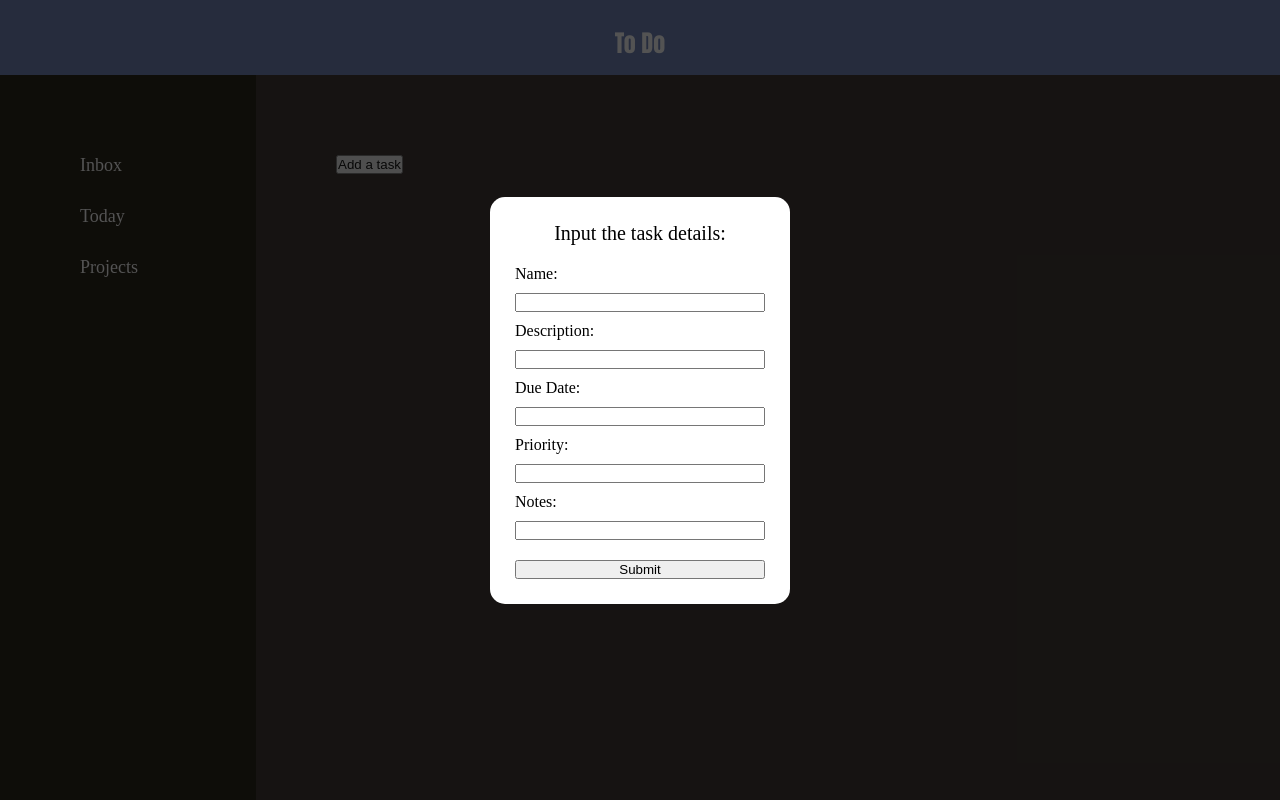
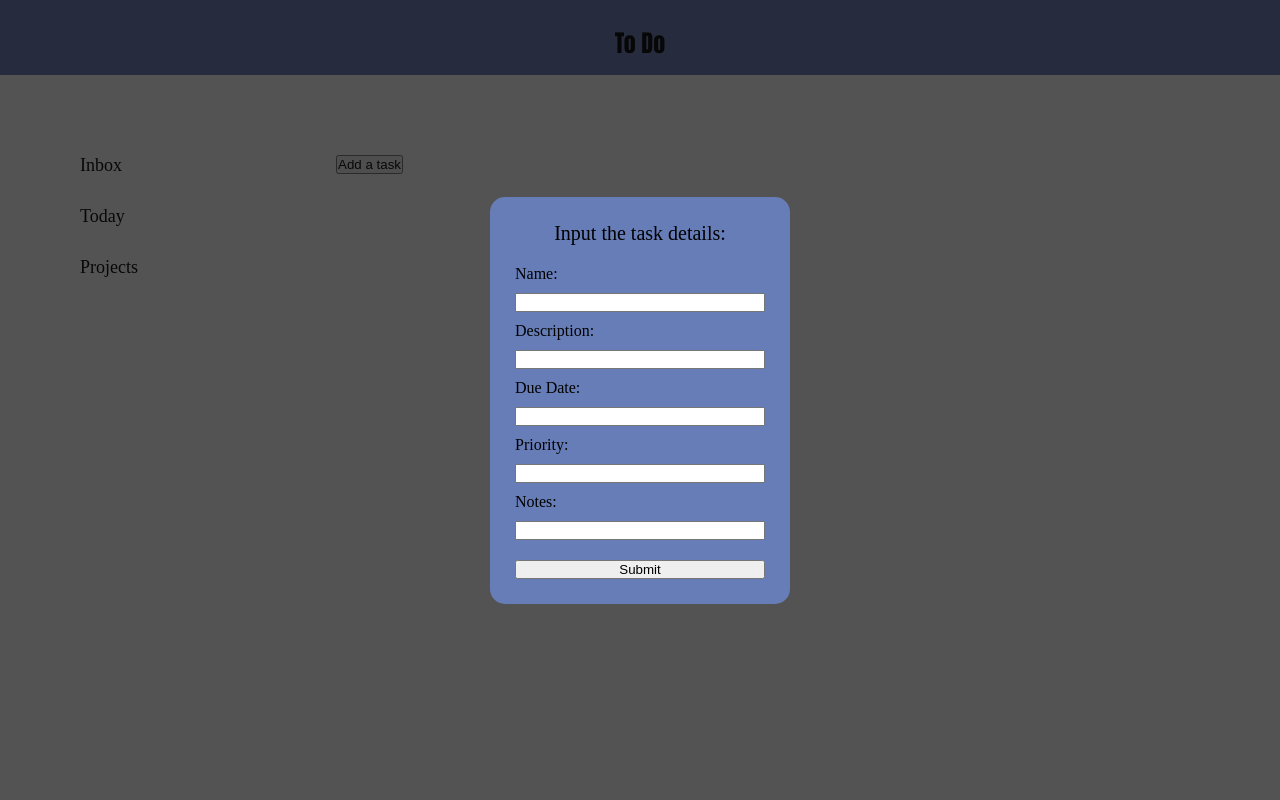
Before and after one commit to hysyb/ToDoList, a plain HTML site: page index.html in a window 1280 px wide. Both pictures are taken after a click on the button "Add a task". Shown: the top 800 px of the page. Drawn offline with Linux system fonts and the light colour scheme.

Commit message:
Soften styilng and make css variables for colors

```diff
--- a/style.css
+++ b/style.css
@@ -3,22 +3,25 @@
     padding: 0;
 }
 :root {
+    --main-color: #677DB7;
+    --background-color: white;
+    --text-color: black;
 }
 .topBar {
     width: 100%;
     height: 50px;
-    background-color: #677DB7;
+    background-color: var(--main-color);
     text-align: center;
     padding-top: 25px;
     font-size: 24px;
     font-family: Impact, Haettenschweiler, 'Arial Narrow Bold', sans-serif;
-    color: white;
+    color: var(--text-color);
 }
 .leftBar {
-    color: white;
+    color: var(--text-color);
     display:flex;
     flex-direction: column;
-    background-color: #191308;
+    background-color: var(--background-color);
     padding-left: 10vh;
     gap: 30px;
     font-size: 18px;
@@ -27,10 +30,10 @@
 }
 
 .content {
-    background-color: #322A26;
+    background-color: var(--background-color);
     padding-top: 10vh;
     padding-left: 10vh;
-    color: white;
+    color: var(--text-color);
 }
 #main{
     display: grid;
@@ -55,7 +58,7 @@
 }
 
 #addTaskModalForm {
-    background-color: white;
+    background-color: var(--main-color);
     display: flex;
     flex-direction: column;
     gap: 10px;
@@ -74,7 +77,7 @@
     margin-top: 10px;
 }
 .taskBlock {
-    background-color: #677DB7;
+    background-color: var(--main-color);
     max-width: 200px;
     margin-top: 15px;
     padding-left: 15px;
```
